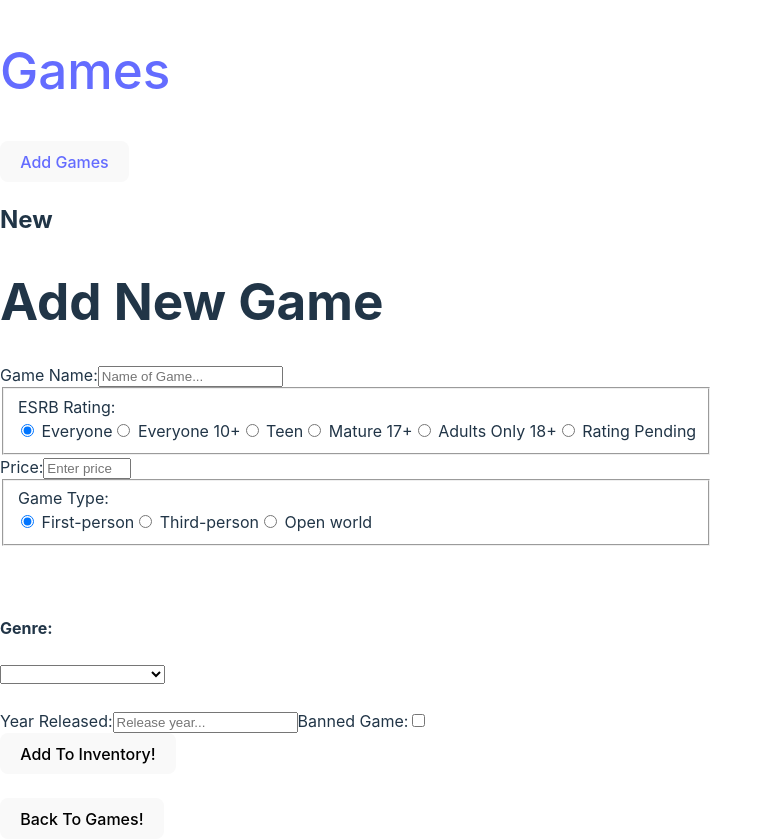
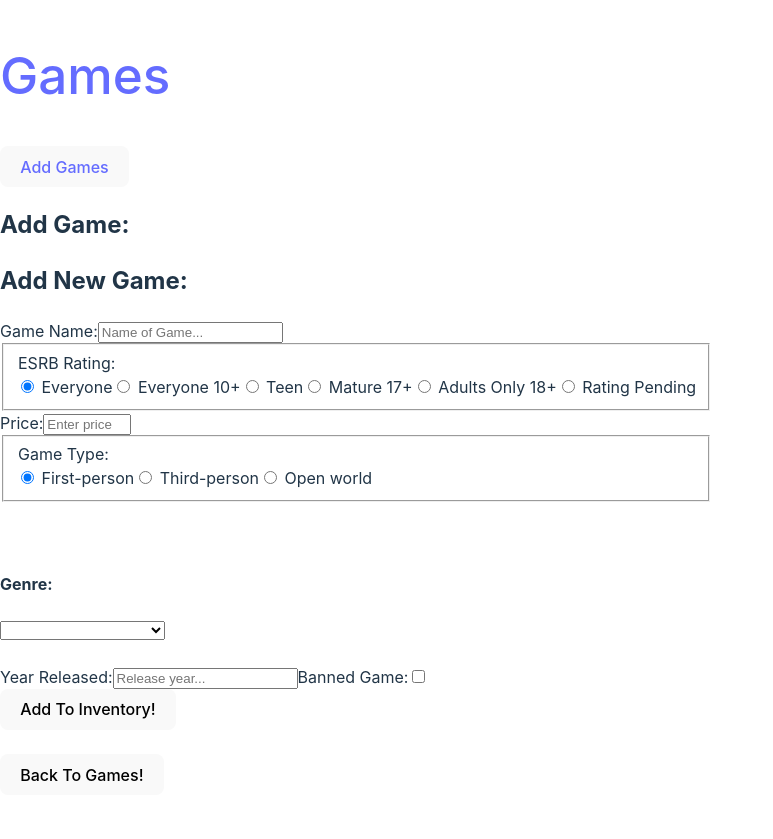
Before and after one commit to tsunami-dev/front_end_single_resource, a React (Vite) app: page /games/new in a window 1280 px wide. Shown: the whole page, without its empty margins (0-773 px from the left). After the commit the page ends 800 px from the top, so only its background shows below. Built offline with nearby package versions, Linux system fonts and the light colour scheme.

Commit message:
fixed error in env url and updated a couple misplaced titles

```diff
--- a/src/Components/GameEditForm.jsx
+++ b/src/Components/GameEditForm.jsx
@@ -71,7 +71,7 @@ function GameEditForm() {
 
   return (
     <div className="New">
-      <h1 className="returnheader">Add New Game</h1>
+      <h2 className="returnheader">Edit Game Details:</h2>
       <form onSubmit={handleOnSubmit}>
         <label htmlFor="name">Game Name:</label>
         <input
--- a/src/Components/GameNewForm.jsx
+++ b/src/Components/GameNewForm.jsx
@@ -67,7 +67,7 @@ function GameNewForm() {
 
   return (
     <div className="New">
-      <h1 className="returnheader">Add New Game</h1>
+      <h2 className="returnheader">Add New Game:</h2>
       <form onSubmit={handleOnSubmit}>
         <label htmlFor="name">Game Name:</label>
         <input
--- a/src/Pages/Home.jsx
+++ b/src/Pages/Home.jsx
@@ -1,8 +1,7 @@
 function Home() {
   return (
     <div className="Home">
-      <h1>Hello</h1>
-      <h2>Welcome to the games database app.</h2>
+      <h2>Store Inventory of Games App:</h2>
     </div>
   );
 }
--- a/src/Pages/New.jsx
+++ b/src/Pages/New.jsx
@@ -3,7 +3,7 @@ import GameNewForm from "../Components/GameNewForm";
 function New() {
   return (
     <div className="New">
-      <h2>New</h2>
+      <h2>Add Game:</h2>
       <GameNewForm />
     </div>
   );
```
Also changed, not shown: 1 other file (tests, documents, lock files or other folders).
